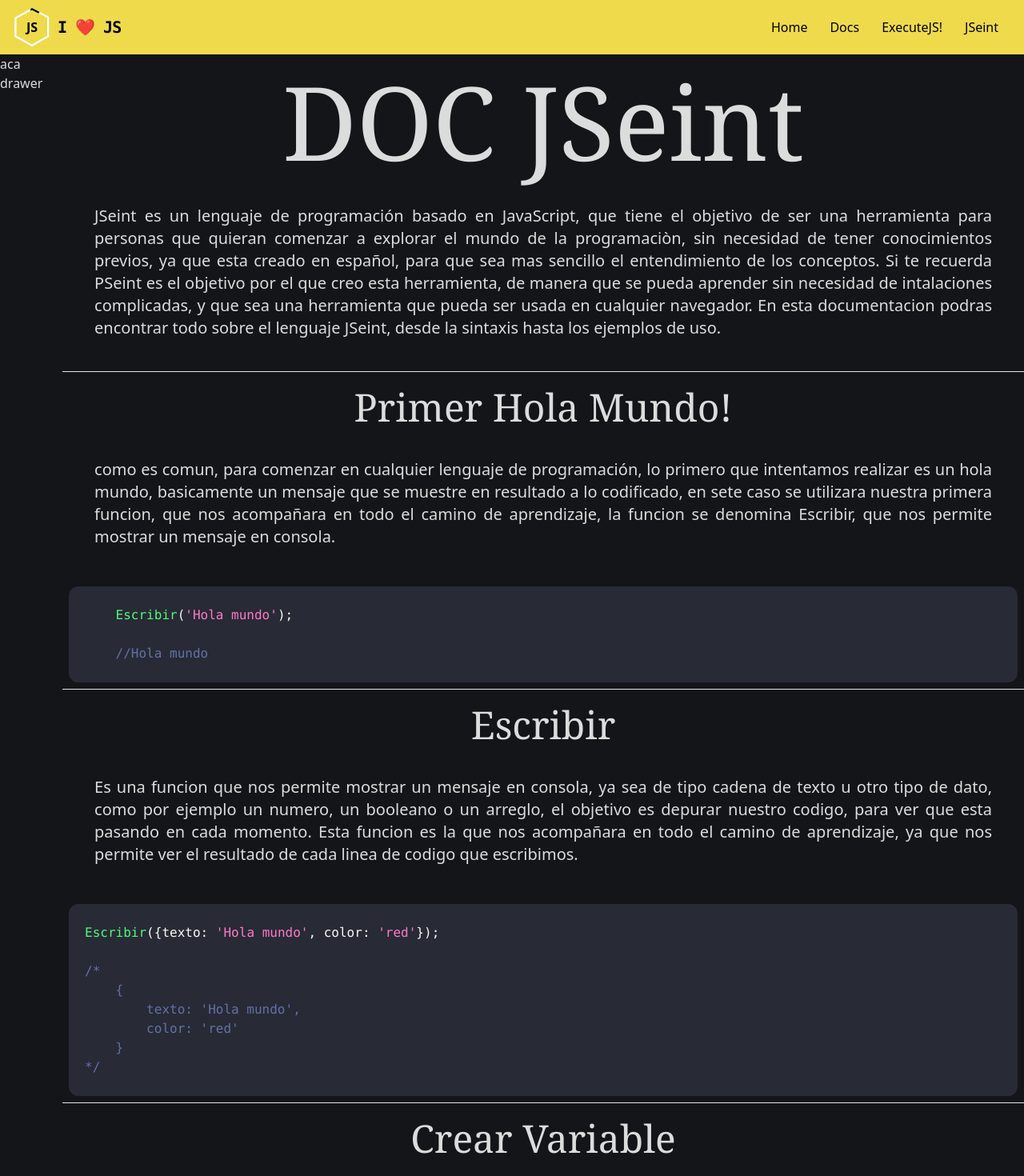
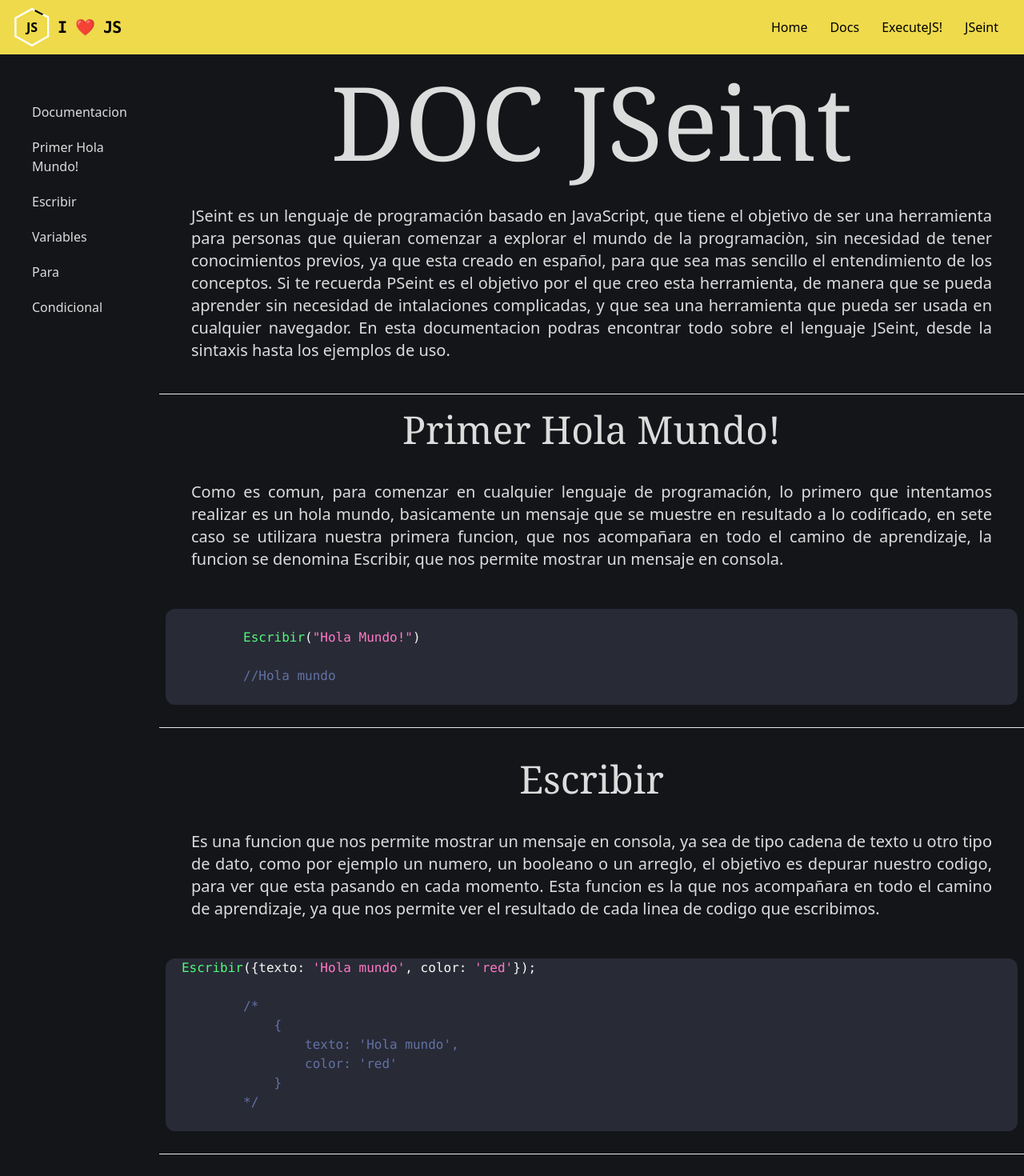
Before and after one commit to kevinjuanjacque/I-love-js, a Next.js app: page /jseint/docs in a window 1280 px wide. Shown: the top 1470 px of the page at 80% size. Built offline with nearby package versions, Linux system fonts and the light colour scheme.

Commit message:
se corrige ui y se agrega condicionales a jseint

```diff
--- a/components/functions/transpilar.js
+++ b/components/functions/transpilar.js
@@ -18,12 +18,25 @@ const replacePara = (str) => {
         return m.replace('Para', 'for(').replace('En', 'of').replace('{', '){');
     });
 };
+const replaceSi = (str) => {
+    //(?<![a-z] |'|[a-zA-Z0-9]|"|\W)Para\s.*En\s.*\{
+    return str.replace(/(?<![a-z] |'|[a-zA-Z0-9]|")Si .*\{/g, (m, g1) => {
+        return m.replace('Si', 'if(').replace('{', '){');
+    });
+};
+const replaceSino = (str) => {
+    //(?<![a-z] |'|[a-zA-Z0-9]|"|\W)Para\s.*En\s.*\{
+    return str.replace(/(?<![a-z] |'|[a-zA-Z0-9]|")Si.*\{/g, (m, g1) => {
+        return m.replace('Sino', 'else');
+    });
+};
 
 const transpilar = (str) => {
     let newStr = replaceEscribir(str);
     newStr = replaceVar(newStr);
     newStr = replacePara(newStr);
-    console.warn(newStr);
+    newStr = replaceSi(newStr);
+    newStr = replaceSino(newStr);
     return newStr;
 };
 
--- a/components/item-doc.js
+++ b/components/item-doc.js
@@ -1,8 +1,10 @@
 import Highlight, { defaultProps } from 'prism-react-renderer';
 import dracula from 'prism-react-renderer/themes/dracula';
+import { Element } from 'react-scroll';
+
 const ItemDoc = ({ title, body, code }) => {
     return (
-        <>
+        <div id={title}>
             <h1 className="text-5xl font-serif text-center  pt-5">{title}</h1>
             <p className=" text-justify text-xl p-10">{body}</p>
             <div className="p-2 ">
@@ -40,7 +42,7 @@ const ItemDoc = ({ title, body, code }) => {
                     )}
                 </Highlight>
             </div>
-        </>
+        </div>
     );
 };
 
--- /dev/null
+++ b/pages/_document.js
@@ -0,0 +1,13 @@
+import { Html, Head, Main, NextScript } from 'next/document';
+
+export default function Document() {
+    return (
+        <Html className="scroll-smooth">
+            <Head />
+            <body>
+                <Main />
+                <NextScript />
+            </body>
+        </Html>
+    );
+}
--- a/pages/execute-js/index.js
+++ b/pages/execute-js/index.js
@@ -9,9 +9,9 @@ import { useApp } from '../../src/context/state';
 console.logs = [];
 
 const classTabActive =
-    'border-2  border-fifth w-full lg:w-30 border-b-primary border-l-secondary border-r-secondary h-auto  pl-2 pr-2 bg-fifth text-primary flex items-center justify-between';
+    'border-2  border-fifth w-full lg:w-30 border-b-primary lg:h-full border-l-secondary border-r-secondary h-auto  pl-2 pr-2 bg-fifth text-primary flex items-center justify-between';
 const classTabInactive =
-    'border-2  border-fifth w-full lg:w-30  h-auto pl-2 pr-2 bg-tertiary text-slate-500 flex items-center justify-between';
+    'border-2  border-fifth w-full lg:w-30 h-auto lg:h-full pl-2 pr-2 bg-tertiary text-slate-500 flex items-center justify-between';
 
 export default function ExecuteJs() {
     const { Tabs, ReorderTabs, IndexTabActive, ChangeTabActive, AddTab } =
--- a/pages/jseint/docs/index.js
+++ b/pages/jseint/docs/index.js
@@ -1,6 +1,72 @@
 /* eslint-disable react/jsx-key */
 
+import Link from 'next/link';
+import React from 'react';
 import ItemDoc from '../../../components/item-doc';
+
+const documentacion = [
+    {
+        title: 'Primer Hola Mundo!',
+        body: `Como es comun, para comenzar en cualquier lenguaje de programación, lo primero que intentamos realizar es un hola mundo, basicamente un mensaje que se muestre en resultado a lo codificado, en sete caso se utilizara nuestra primera funcion, que nos acompañara en todo el camino de aprendizaje, la funcion se denomina Escribir, que nos permite mostrar un mensaje en consola.`,
+        code: `
+        Escribir("Hola Mundo!")
+
+        //Hola mundo
+        `
+    },
+    {
+        title: 'Escribir',
+        body: 'Es una funcion que nos permite mostrar un mensaje en consola, ya sea de tipo cadena de texto u otro tipo de dato, como por ejemplo un numero, un booleano o un arreglo, el objetivo es depurar nuestro codigo, para ver que esta pasando en cada momento. Esta funcion es la que nos acompañara en todo el camino de aprendizaje, ya que nos permite ver el resultado de cada linea de codigo que escribimos.',
+        code: `Escribir({texto: 'Hola mundo', color: 'red'});
+
+        /*
+            {
+                texto: 'Hola mundo',
+                color: 'red'
+            }
+        */
+        `
+    },
+    {
+        title: 'Variables',
+        body: 'Una variable es un espacio en memoria que nos permite almacenar un valor, que puede ser de cualquier tipo, como por ejemplo un numero, un booleano, un arreglo, un objeto, etc. Para crear una variable en JSeint, debemos utilizar la palabra reservada var seguido del nombre de la variable, y finalmente el signo de igualdad, seguido del valor que queremos almacenar en la variable.',
+        code: `
+        var MiPrimeraVariable = 1;
+        var booleano = false;
+        var texto = 'Hola mundo';
+        var arreglo = [1, 2, 3];
+        var objeto = { nombre: 'Juan', edad: 20 };
+        var vacio = nulo;
+        `
+    },
+    {
+        title: 'Para',
+        body: 'Es una funcion que nos permite recoorer un arreglo, y ejecutar una serie de instrucciones por cada elemento del arreglo. Para utilizar esta funcion, debemos utilizar la palabra reservada para, seguido del nombre de la variable que utilizaremos para recorrer el arreglo, y finalmente el nombre del arreglo que queremos recorrer.',
+        code: `
+        var miArreglo = [1, 2, 3];
+        Para elemento En miArreglo {
+            Escribir(elemento);
+        }
+        // 1
+        // 2
+        // 3
+        `
+    },
+    {
+        title: 'Condicional',
+        body: 'El condicional se utiliza para ejecutar una serie de instrucciones, dependiendo de una condicion, que puede ser verdadera o falsa. Para utilizar esta funcion, debemos utilizar la palabra reservada si, seguido de la condicion que queremos evaluar, y finalmente las instrucciones que queremos ejecutar.',
+        code: `
+        var numero = 1;
+        Si numero == 1 {
+            Escribir('El numero es 1');
+        }
+        Sino {
+            Escribir('El numero no es 1');
+        }
+        // El numero es 1
+        `
+    }
+];
 
 const Docs = () => {
     const exampleCode = `
@@ -37,8 +103,20 @@ Escribir({texto: 'Hola mundo', color: 'red'});
 `;
 
     return (
-        <div className="flex bg-secondary text-fourth">
-            <div>aca drawer</div>
+        <div className="flex bg-secondary text-fourth ">
+            <div>
+                <ul className="p-10">
+                    <li className="mt-5 cursor-pointer ">Documentacion </li>
+                    {documentacion.map((item, index) => (
+                        <li className="mt-5 cursor-pointer " key={index}>
+                            {' '}
+                            <Link href={'/jseint/docs#' + item.title}>
+                                <a>{item.title}</a>
+                            </Link>{' '}
+                        </li>
+                    ))}
+                </ul>
+            </div>
             <div className="w-full">
                 <h1 className="text-9xl font-serif text-center  pt-5">
                     DOC JSeint
@@ -58,38 +136,21 @@ Escribir({texto: 'Hola mundo', color: 'red'});
                     uso.
                 </p>
                 <hr />
-                <ItemDoc
-                    title={'Primer Hola Mundo!'}
-                    body={`como es comun, para comenzar en cualquier lenguaje de
-                    programación, lo primero que intentamos realizar es un hola
-                    mundo, basicamente un mensaje que se muestre en resultado a
-                    lo codificado, en sete caso se utilizara nuestra primera
-                    funcion, que nos acompañara en todo el camino de
-                    aprendizaje, la funcion se denomina
-                    Escribir, que nos permite mostrar un
-                    mensaje en consola.`}
-                    code={exampleCode}
-                />
-                <hr />
-                <ItemDoc
-                    title={'Escribir'}
-                    body={`Es una funcion que nos permite mostrar un mensaje en consola, ya sea de tipo cadena de texto u otro tipo de dato, como por ejemplo un numero, un booleano o un arreglo, el objetivo es depurar nuestro codigo, para ver que esta pasando en cada momento. Esta funcion es la que nos acompañara en todo el camino de aprendizaje, ya que nos permite ver el resultado de cada linea de codigo que escribimos. `}
-                    code={exampleCode2}
-                />
-                <hr />
-                <ItemDoc
-                    title={'Crear Variable'}
-                    body={`Una variable es un espacio en memoria que nos permite almacenar un valor, que puede ser de cualquier tipo, como por ejemplo un numero, un booleano, un arreglo, un objeto, etc. Para crear una variable en JSeint, debemos utilizar la palabra reservada var seguido del nombre de la variable, y finalmente el signo de igualdad, seguido del valor que queremos almacenar en la variable. `}
-                    code={exampleCode3}
-                />
-                <hr />
-                <ItemDoc
-                    title={'Para'}
-                    body={`Es una funcion que nos permite recoorer un arreglo, y ejecutar una serie de instrucciones por cada elemento del arreglo. Para utilizar esta funcion, debemos utilizar la palabra reservada para, seguido del nombre de la variable que utilizaremos para recorrer el arreglo, y finalmente el nombre del arreglo que queremos recorrer. `}
-                    code={exampleCode4}
-                />
-                <hr />
-                <h1 className="text-xl p-10">Seguiremos trabajando...</h1>
+                {documentacion.map((doc, index) => (
+                    <React.Fragment key={index}>
+                        <ItemDoc
+                            key={index}
+                            title={doc.title}
+                            body={doc.body}
+                            code={doc.code}
+                        />
+                        <hr className="mt-5 mb-5" />
+                    </React.Fragment>
+                ))}
+
+                <h1 className="text-xl p-10 font-mono">
+                    🔨 Seguiremos trabajando...
+                </h1>
             </div>
         </div>
     );
--- a/pages/jseint/index.js
+++ b/pages/jseint/index.js
@@ -28,7 +28,71 @@ export default function JSeint() {
             setTextConsole(value);
         };
     }, []);
+    const direction = false;
+    return (
+        <div className=" h-[75vh] flex bg-fifth">
+            <Split
+                className={
+                    direction
+                        ? ' split min-h-screen w-screen bg-secondary '
+                        : '  h-full w-screen bg-secondary '
+                }
+                direction={direction ? 'horizontal' : 'vertical'}
+            >
+                <Editor
+                    className="h-full "
+                    theme="vs-dark"
+                    defaultLanguage="javascript"
+                    defaultValue={'//Escribe tu codigo Españolisimo aqui'}
+                    options={{
+                        fontSize: 20,
+                        padding: {
+                            top: 20
+                        },
+                        minimap: {
+                            enabled: false
+                        },
+                        automaticLayout: true,
+                        renderValidationDecorations: 'off'
+                    }}
+                    onChange={async (value) => {
+                        try {
+                            console.logs = [];
+                            const newValue = transpilar(value);
+                            const x = `try{${newValue}}catch(e){console.log(e)}`;
+                            const script = document.createElement('script');
+                            script.textContent = x;
+                            script.type = 'text/javascript';
+                            new Function(x)();
+                            script.remove();
+                        } catch (error) {
+                            console.log(error);
+                        }
+                    }}
+                />
 
+                <Editor
+                    options={{
+                        readOnly: true,
+                        fontSize: 20,
+                        lineNumbers: 'off',
+                        padding: {
+                            top: 20
+                        },
+                        automaticLayout: true,
+                        minimap: {
+                            enabled: false
+                        }
+                    }}
+                    theme="vs-dark"
+                    defaultLanguage="javascript"
+                    onMount={handleEditorDidMount}
+                    onChange={async (value) => {}}
+                    defaultValue={'//La funcion Escribir() se imprimira aca'}
+                ></Editor>
+            </Split>
+        </div>
+    );
     return (
         <div className="h-[75vh]">
             <Split className="  split flex h-full w-screen bg-secondary ">
```
Also changed, not shown: package.json (+4 -3 lines), 1 other file (tests, documents, lock files or other folders).
